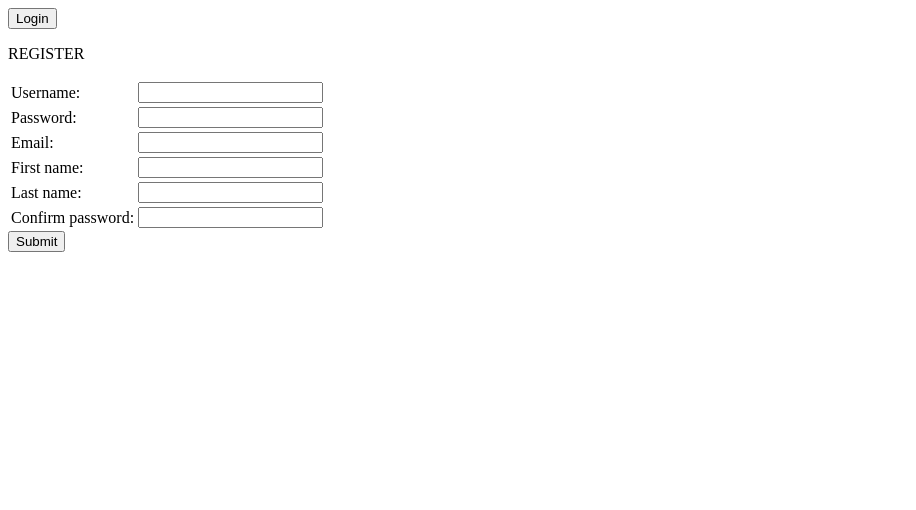
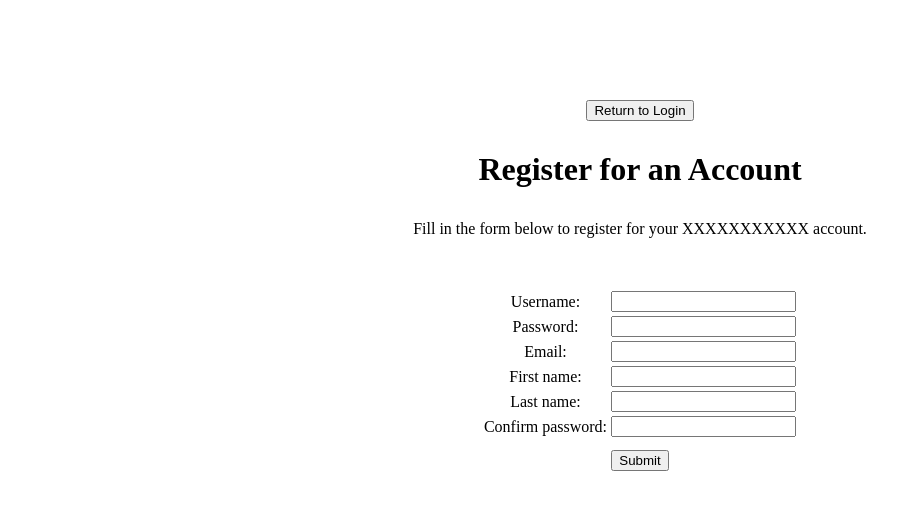
Before and after one commit to DooominicGuo/deep_learning_web, a Django app: a page that uses user_choice/templates/register.html in a window 1280 px wide. Shown: the top 510 px of the page, without its empty margins (0-916 px from the left). Run offline with Django 3.2, Linux system fonts and the light colour scheme.

Commit message:
Updated with CSS

```diff
--- a/user_choice/templates/register.html
+++ b/user_choice/templates/register.html
@@ -6,27 +6,83 @@
         <title>{% block title %} Socialnetwork {% endblock %} </title>
     </head>
 
-    <body>
+	<style>
+	table.center{
+	margin-left:auto;
+	margin-right:auto;
+	}
+
+	.paraHeader{
+	font-size: xx-large;
+	text-align:center;
+	font-weight:bold;
+	margin-top: 30px;
+	}
+
+	.textHeader{
+	font-weight:normal;
+	text-align:center;
+	}
+
+	.buttonCenter{
+	text-align:center;
+	}
+
+	.retToLogin{
+	margin-top: 100px;
+	}
+
+	.regButton{
+	margin-top: 10px;
+	}
+
+	.tableSpacer{
+	margin-top: 50px;
+	}
+
+	.error{
+	font-weight:bold;
+	color:red;
+	margin-bottom:10px;
+	}
+
+	</style>
+
+    <body style="text-align:center">
+
+		<div class="retToLogin">
         <a href="{% url 'login' %}" id ="id_login_link">
-            <button>Login</button>
+            <button>Return to Login</button>
         </a>
-        <p>REGISTER</p>
+		</div>
 
+		<div>
+		<p class="paraHeader">Register for an Account</p>
+		<b class="textHeader">Fill in the form below to register for your XXXXXXXXXXX account.</b>
+		</div>
+
+        <div class="tableSpacer">
         <form method="post" action="{% url 'register' %}">
-            <table>
+			<div class="error">
+			<b></b>
+			{% for field in form.visible_fields %}
+			<b class="error">{% for error in field.errors %} {{error}} {% endfor %}</b>
+			{% endfor %}
+			</div>
+            <table class="center">
                 {% for field in form.visible_fields %}
-                    <tr>
+                    <tr style="text-align:center">
                         <td>{{field.label_tag}}</td>
                         <td>{{field}}</td>
-                        <td class="error">
-                            {% for error in field.errors %} {{error}} {% endfor %}
-                        </td>
                     </tr>
                 {% endfor %}
             </table>
             {% csrf_token %}
+			<div class="regButton">
             <button type="submit" id="id_register_button">Submit</button>
+			</div>
         </form>
+		</div>
 
         {% for error in form.non_field_errors %}
             <p class="error">
```
Also changed, not shown: user_choice/templates/login.html (+45 -5 lines).
